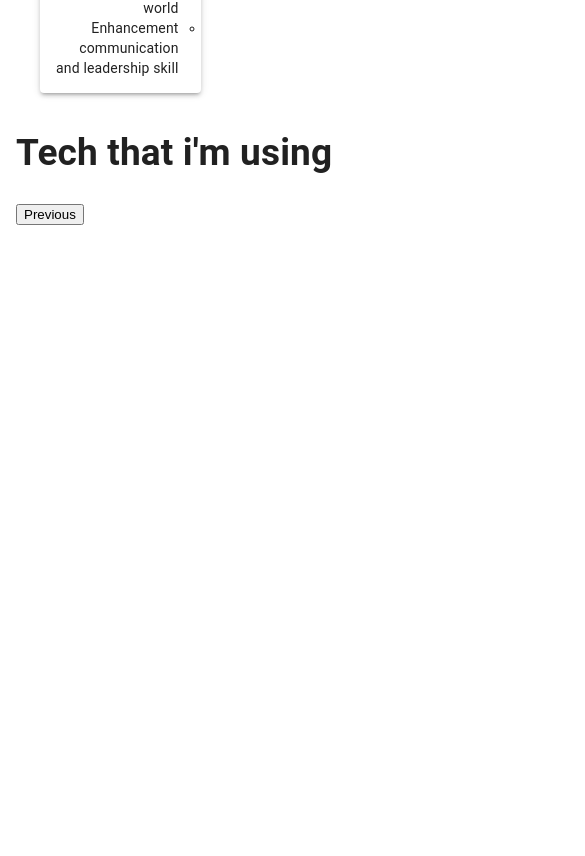
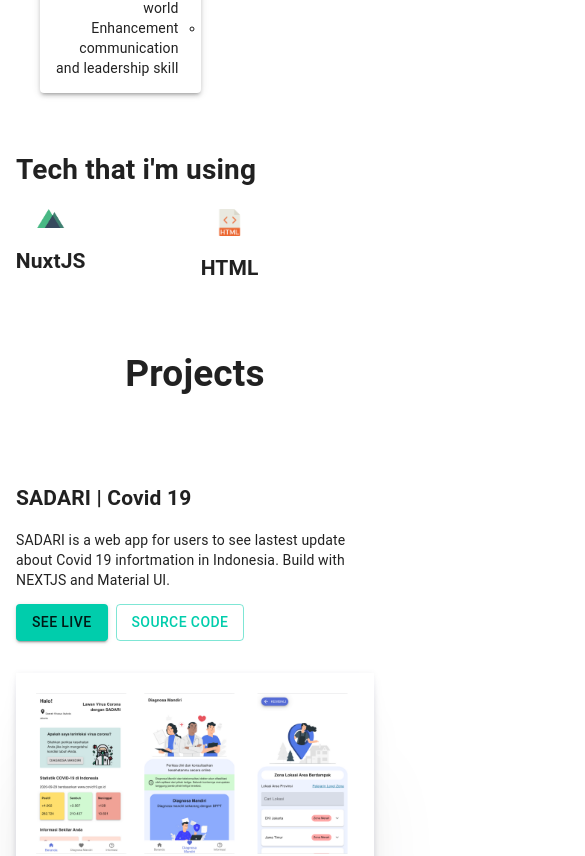
Before and after one commit to ihsanrabb/Ihsanuddin-porto, a Next.js app: page / in a window 390 px wide. Shown: the part 2860-3716 px from the top of the page, 585 px wide, since content can reach past the window. Built offline with nearby package versions, Linux system fonts and the light colour scheme.

Commit message:
add slider style

```diff
--- a/styles/globals.css
+++ b/styles/globals.css
@@ -1,3 +1,6 @@
+@import "~slick-carousel/slick/slick.css";
+@import "~slick-carousel/slick/slick-theme.css";
+
 html,
 body {
   padding: 0;
@@ -94,7 +97,6 @@
   object-fit: cover;
 }
 
-
 .about-container {
   margin-bottom: 8rem;
   margin-top: 4rem;
@@ -149,6 +151,25 @@
   border: none;
 }
 
+.tech-title {
+  font-size: 28px;
+}
+
+.tech-icon {
+  width: 15%;
+}
+
+.tech-wrap {
+  margin-top: 3rem;
+  margin-bottom: 3rem;
+}
+
+.slider-wrap {
+  width: 80%;
+  margin-left: auto;
+  margin-right: auto;
+}
+
 @media only screen and (max-width: 768px) {
   .greetings-wrap {
     padding: 0 2rem;
@@ -173,4 +194,9 @@
   .MuiTimelineContent-root {
     padding: 3px 8px !important;
   }
+  .slider-wrap {
+    width: 100%;
+    margin-left: auto;
+    margin-right: auto;
+  }
 }
```
